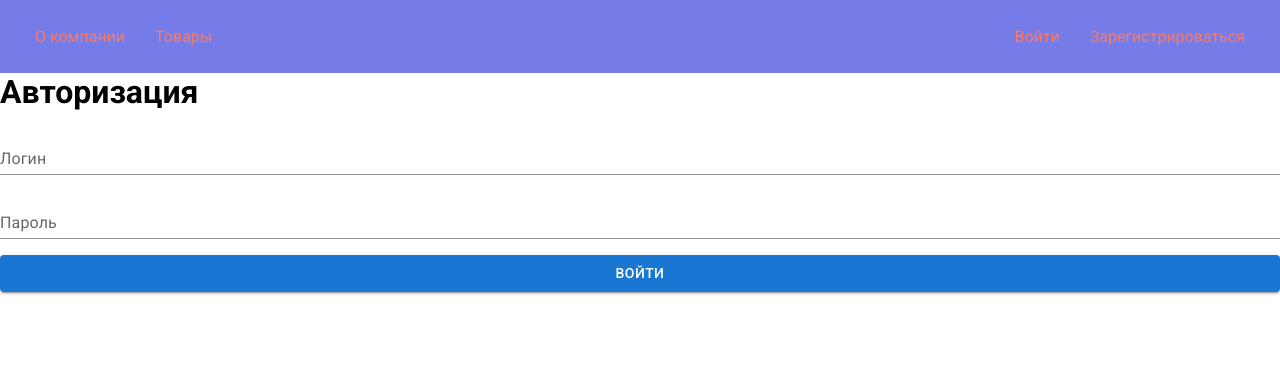
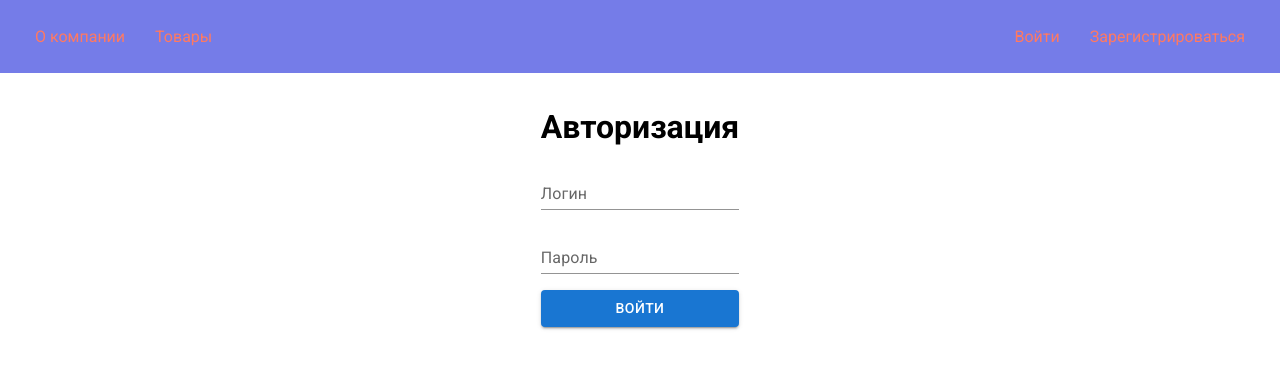
Before and after one commit to Async-Reaper/Zooshop-react, a React (Create React App) app: page /login in a window 1280 px wide. Shown: the top 368 px of the page. Built offline with nearby package versions, Linux system fonts and the light colour scheme.

Commit message:
create styles for login

```diff
--- a/src/pages/Login.tsx
+++ b/src/pages/Login.tsx
@@ -1,11 +1,18 @@
+import styled from '@emotion/styled'
 import React, { FC } from 'react'
 import LoginForm from '../components/Forms/LoginForm'
 
+const LoginWrapper = styled('div')({
+  display: 'flex',
+  justifyContent: 'center',
+  marginTop: 35
+})
+
 const Login: FC = () => {
   return (
-    <div>
+    <LoginWrapper>
       <LoginForm />
-    </div>
+    </LoginWrapper>
   )
 }
 
```
